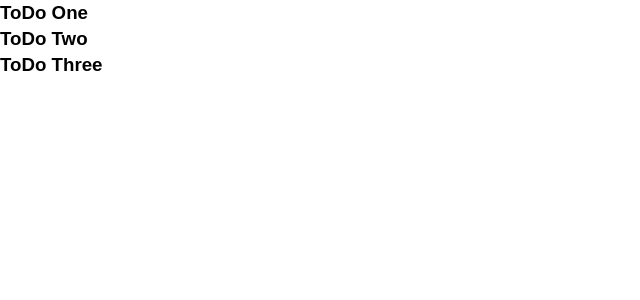
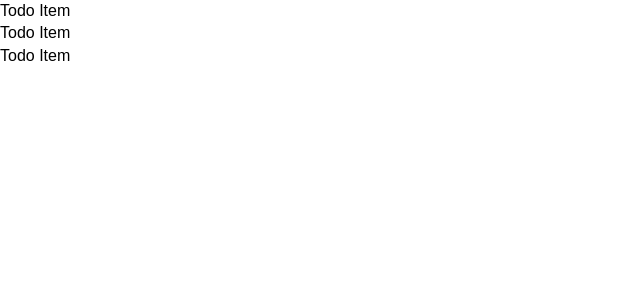
Before and after one commit to sedx876/Vue-ToDo, a Vue app: page / in a window 1280 px wide. Shown: the top 300 px of the page, without its empty margins (0-640 px from the left). Built offline with nearby package versions, Linux system fonts and the light colour scheme.

Commit message:
added todoitem component

```diff
--- /dev/null
+++ b/src/components/TodoItem.vue
@@ -0,0 +1,31 @@
+<template>
+  <div>
+    <p>Todo Item</p>
+  </div>
+</template>
+
+<script>
+export default {
+  name: "TodoItem"
+}
+</script>
+
+<style scoped>
+  .todo-item {
+    background: #f4f4f4;
+    padding: 10px;
+    border-bottom: 1px #ccc dotted;
+  }
+  .is-complete {
+    text-decoration: line-through;
+  }
+  .del {
+    background: #ff0000;
+    color: #fff;
+    border: none;
+    padding: 5px 9px;
+    border-radius: 50%;
+    cursor: pointer;
+    float: right;
+  }
+</style>
--- a/src/components/Todos.vue
+++ b/src/components/Todos.vue
@@ -1,14 +1,18 @@
 <template>
   <div>
-    <div v-for="todo in todos">
-      <h3>{{todo.title}}</h3>
+    <div v-bind:key="todo.id" v-for="todo in todos">
+      <TodoItem />
     </div>
   </div>
 </template>
 
 <script>
+import TodoItem from './TodoItem.vue';
 export default {
   name: "Todos",
+  components: {
+    TodoItem
+  },
   props: ["todos"]
 }
 </script>
```
